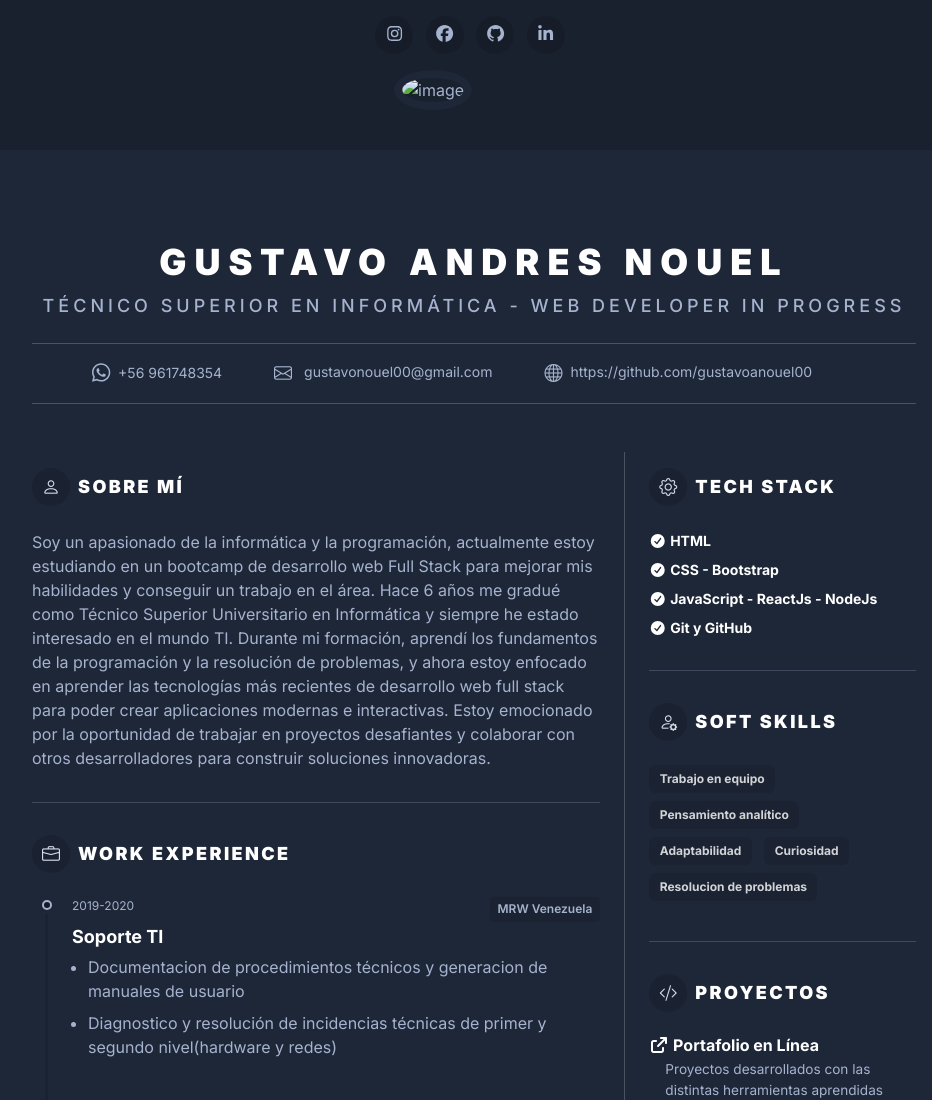
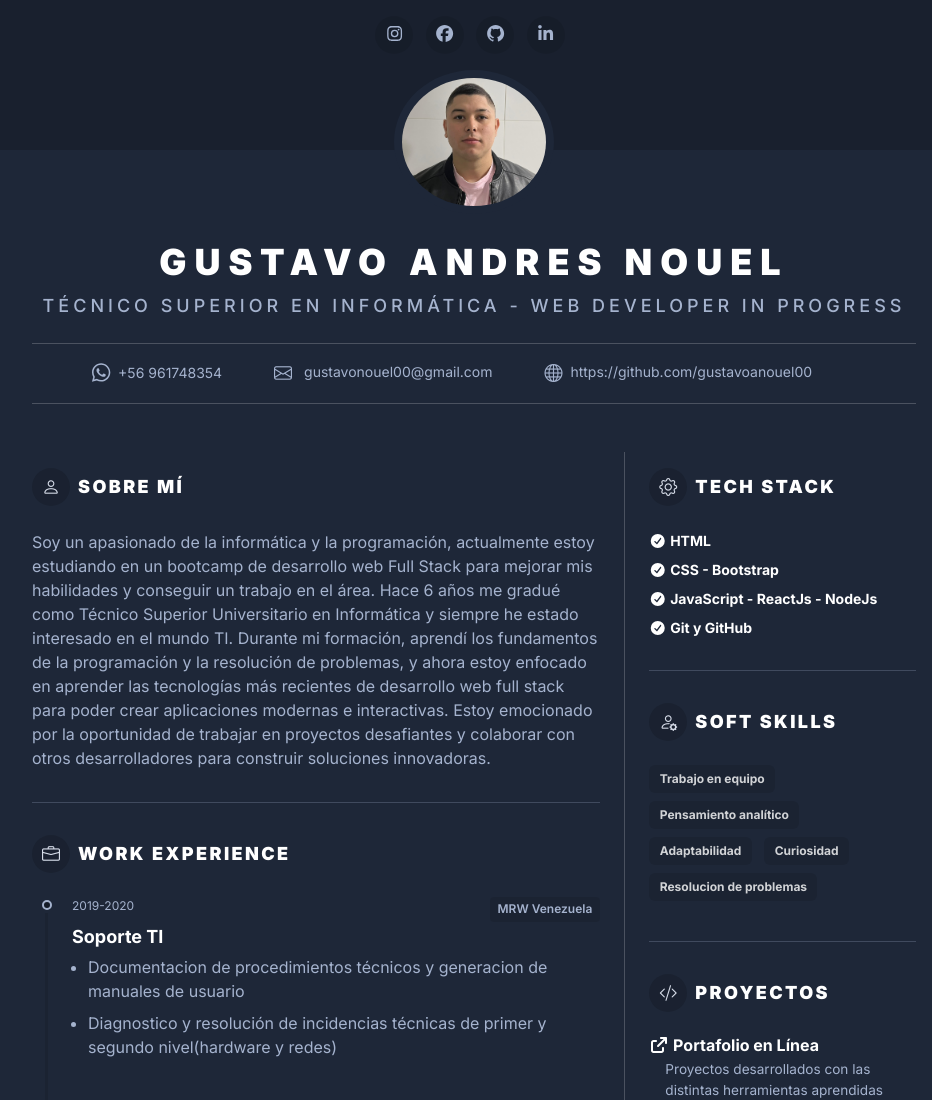
Before and after one commit to wilnesky/CV-1, a plain HTML site: page index.html in a window 1280 px wide. Shown: the top 1100 px of the page, without its empty margins (166-1098 px from the left). Drawn offline with nearby package versions, Linux system fonts and the light colour scheme.

Commit message:
Corregir extension de la imagen

```diff
--- a/index.html
+++ b/index.html
@@ -50,7 +50,7 @@
 								<div class="resume-wrapper mx-auto rounded-2">
 										<div class="resume-header px-4 px-lg-5">
 												<div class="resume-profile-holder text-center">
-														<img class="resume-profile-pic rounded-circle" src="assets/images/profile.png" alt="image">
+														<img class="resume-profile-pic rounded-circle" src="assets/images/profile.jpg" alt="image">
 
 														<h2 class="resume-name text-uppercase">Gustavo Andres Nouel</h2>
 														<div class="resume-role-title text-uppercase">Técnico Superior en Informática - Web Developer in Progress</div>
```
